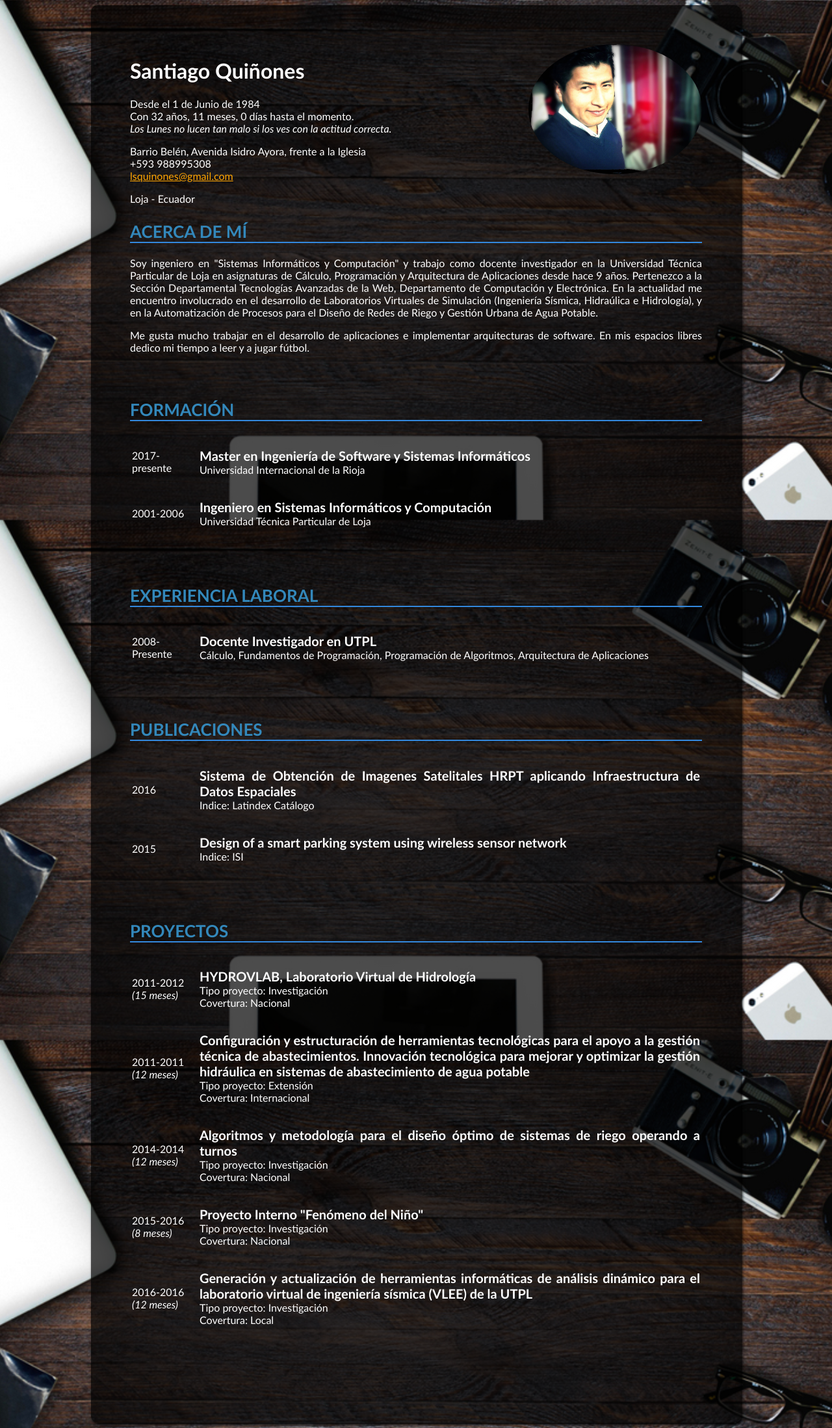
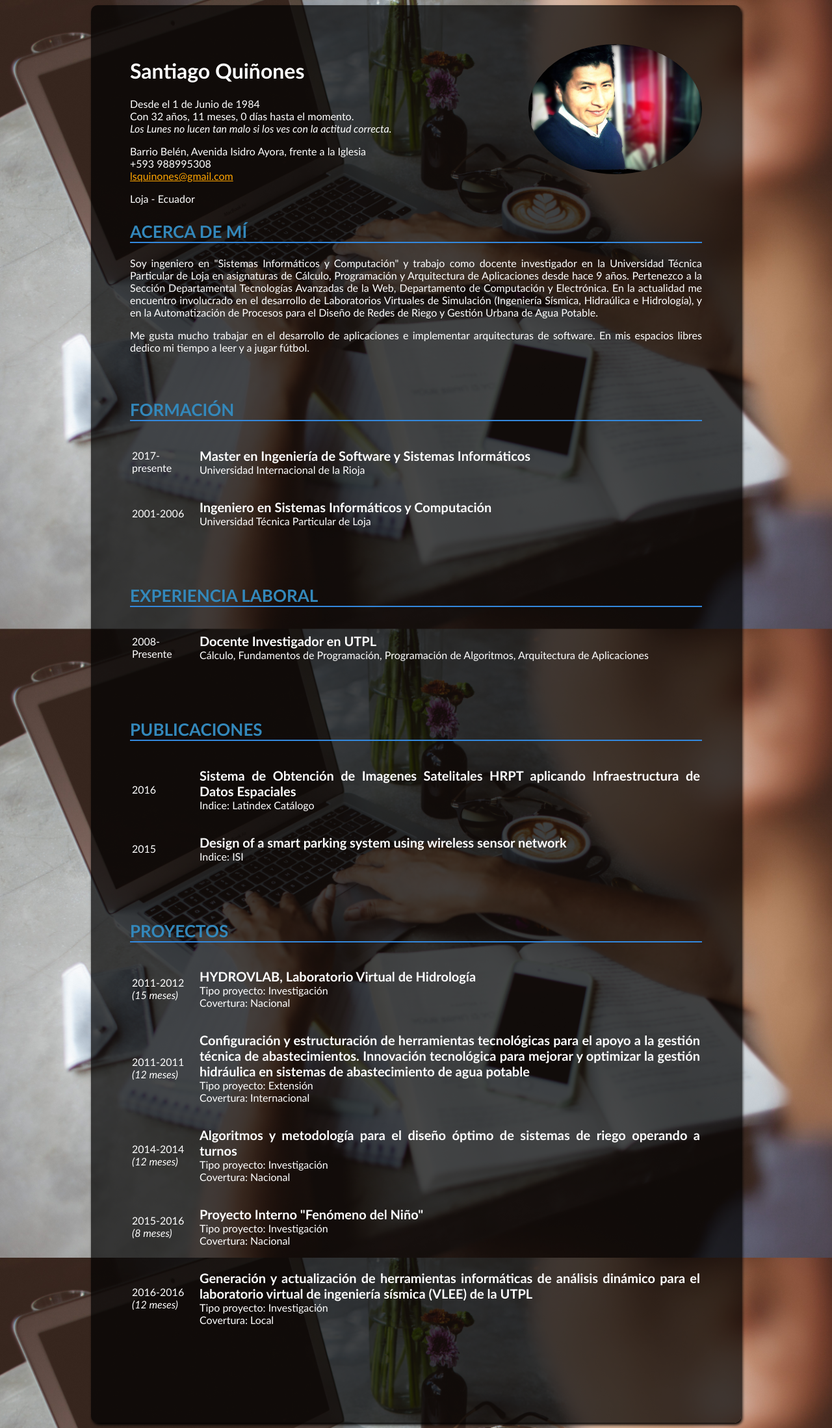
Before and after one commit to lsantiago/LaboratorioCompClienteServidor, a PHP site: page /ref/seg_pag_serv_web/index.php in a window 1280 px wide. Shown: the whole page at 65% size. Run offline with PHP 8.4, Linux system fonts and the light colour scheme.

Commit message:
Nuevo Fondo

```diff
--- a/ref/seg_pag_serv_web/css/estilo.css
+++ b/ref/seg_pag_serv_web/css/estilo.css
@@ -1,6 +1,6 @@
 html {
   /* personalización para que la imagen ocupe todo el espacio de la página*/
-  background: url(../imagenes/computadora.jpg) no-repeat center center fixed;
+  background: url(../imagenes/proyectos.jpg) no-repeat center center fixed;
   -webkit-background-size: cover;
   -moz-background-size: cover;
   -o-background-size: cover;
```
Also changed, not shown: imagenes/computadora.jpg (deleted), imagenes/proyectos.jpg (added).
